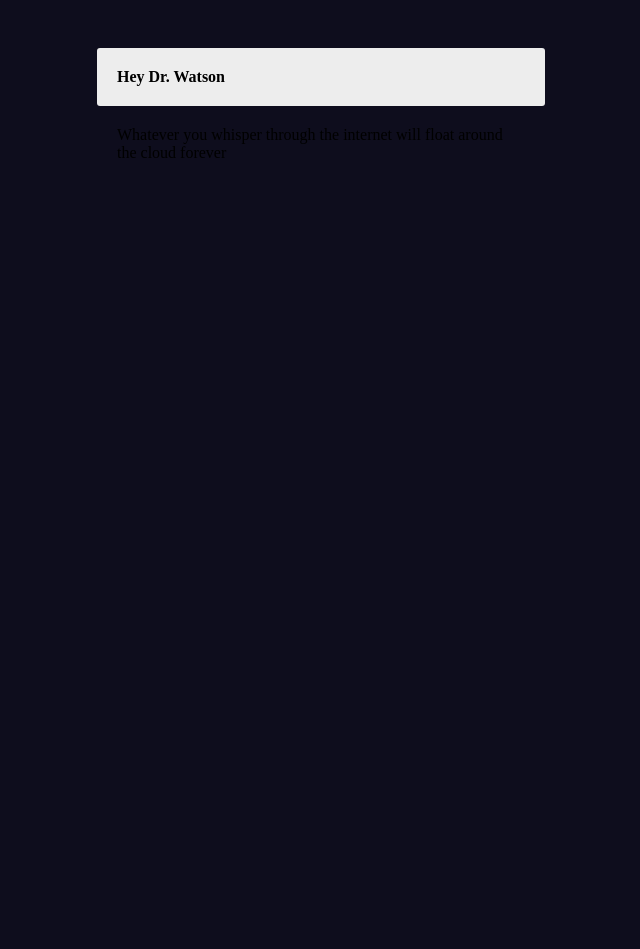
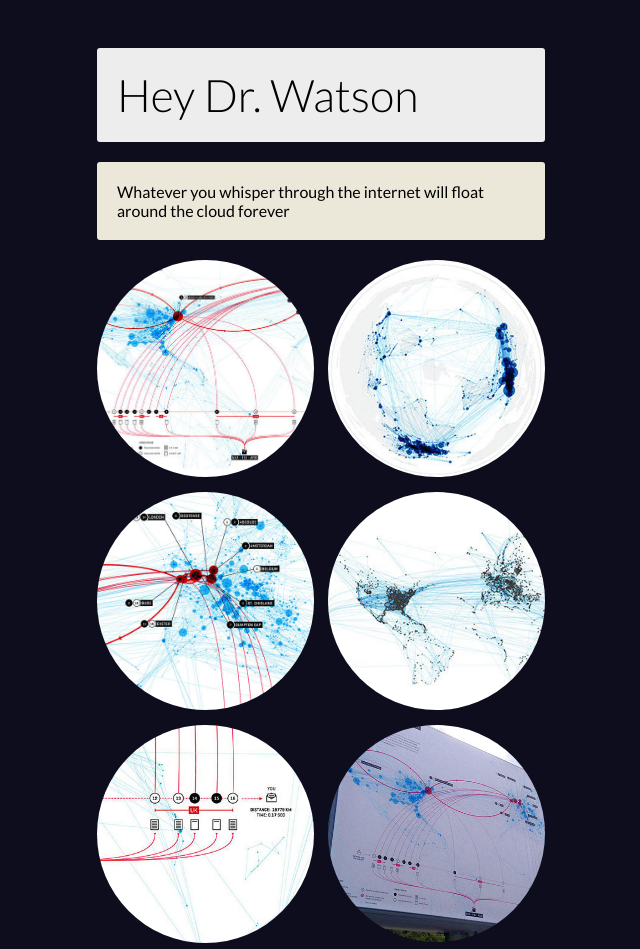
Before and after one commit to Jones-S/hackathon, a plain HTML site: page scroll.html in a window 1280 px wide. Shown: the top 949 px of the page, without its empty margins (319-959 px from the left). Before the commit the page ends 800 px from the top, so only its background shows below. Drawn offline with nearby package versions, Linux system fonts and the light colour scheme.

Commit message:
add scroll support  - reset still not working

```diff
--- a/scroll.html
+++ b/scroll.html
@@ -9,7 +9,7 @@
     <meta name="robots" content="" />
     <link rel="stylesheet" type="text/css" href="style.css" />
     <script type="text/javascript" src="http://code.jquery.com/jquery-latest.min.js"></script>
-    <link href='http://fonts.googleapis.com/css?family=Lato:300,400,700' rel='stylesheet' type='text/css'>
+    <link href='http://fonts.googleapis.com/css?family=Lato:100,300,400,700' rel='stylesheet' type='text/css'>
 </head>
 
 <body>
@@ -18,18 +18,49 @@
             <h1>Hey Dr. Watson</h1>
         </div>
 
-        <div id="subtitle" data-scroll-reveal='enter top move 20px'>Whatever you whisper through the internet will float around the cloud forever</div>
+        <div id="subtitle" data-scroll-reveal='enter top ease-in 20px, over 0.4s, wait 0.8s'>Whatever you whisper through the internet will float around the cloud forever</div>
+
+        <div class="column">
+            <img data-scroll-reveal='enter left move 150px, over .9s' src="img/data1.jpeg" alt="">
+            <img data-scroll-reveal='enter left move 150px, over .9s' src="img/data2.jpeg" alt="">
+            <img data-scroll-reveal='enter left move 150px, over .9s' src="img/data5.jpeg" alt="">
+        </div>
+        <div class="column">
+            <img data-scroll-reveal='enter right move 150px, over .9s' src="img/data3.jpeg" alt="">
+            <img data-scroll-reveal='enter right move 150px, over .9s' src="img/data4.jpeg" alt="">
+            <img data-scroll-reveal='enter right move 150px, over .9s' src="img/data6.jpeg" alt="">
+        </div>
+        <div class="column">
+            <img data-scroll-reveal='enter left move 150px, over .9s' src="img/data1.jpeg" alt="">
+            <img data-scroll-reveal='enter left move 150px, over .9s' src="img/data2.jpeg" alt="">
+            <img data-scroll-reveal='enter left move 150px, over .9s' src="img/data5.jpeg" alt="">
+        </div>
+        <div class="column">
+            <img data-scroll-reveal='enter right move 150px, over .9s' src="img/data3.jpeg" alt="">
+            <img data-scroll-reveal='enter right move 150px, over .9s' src="img/data4.jpeg" alt="">
+            <img data-scroll-reveal='enter right move 150px, over .9s' src="img/data6.jpeg" alt="">
+        </div>
+
 
     </div>
 
     <script src='js/scrollReveal.js'></script>
     <script>
-    window.scrollReveal = new scrollReveal();
-    //or
-    window.scrollReveal2 = new scrollReveal({
-        reset: true,
-        elem: document.getElementById('srcontainer')
-    });
+    // The starting defaults.
+    var config = {
+            after: '0s',
+            enter: 'bottom',
+            move: '24px',
+            over: '0.66s',
+            easing: 'ease-in-out',
+            viewportFactor: 0.53,
+            reset: true,
+            init: true
+          };
+
+    window.scrollReveal = new scrollReveal( );
+
+
     </script>
 </body>
 
--- /dev/null
+++ b/style.scss
@@ -0,0 +1,66 @@
+* {
+	margin: 0;
+	padding: 0;
+	border: 0;
+	font-size: 100%;
+	list-style: none;
+	-webkit-box-sizing: border-box; /* Safari/Chrome, other WebKit */
+	-moz-box-sizing: border-box;    /* Firefox, other Gecko */
+	box-sizing: border-box;         /* Opera/IE 8+ */
+}
+
+body {
+	background-color: #0e0d1d;
+	font-family: 'Lato', sans-serif;
+	font-weight: 400; /*thin*/
+}
+
+#container {
+    width: 35%;
+    margin: 3em auto 30px auto;
+}
+
+#title {
+    height: auto;
+    background-color: #ededed;
+    -webkit-border-radius: 3px;
+    -moz-border-radius: 3px;
+    border-radius: 3px;
+    padding: 20px;
+
+    h1 {
+    	font-weight: 300;
+    	font-size: 2.8em;
+    }
+
+}
+
+#subtitle {
+	height: auto;
+	padding: 20px;
+	-webkit-border-radius: 3px;
+    -moz-border-radius: 3px;
+    border-radius: 3px;
+    background-color: #ece8d9;
+    margin-top: 20px;
+    margin-bottom: 8px;
+}
+
+.column {
+	width: 48.5% ;
+	float: left;
+	margin-right: 3%;
+
+	&:nth-child(even) {
+        margin-right: 0;
+    }
+
+	img {
+	width: 100%;
+	height: 100%;
+	margin-top: 12px;
+	-webkit-border-radius: 50%;
+    -moz-border-radius: 50%;
+    border-radius: 50%;
+	}
+}
```
Also changed, not shown: img/8954f056ae3d513f49bd3215ec70bd06.jpg (added), img/data1.jpeg (added), img/data2.jpeg (added), img/data3.jpeg (added), img/data4.jpeg (added), img/data5.jpeg (added), img/data6.jpeg (added), style.css.
